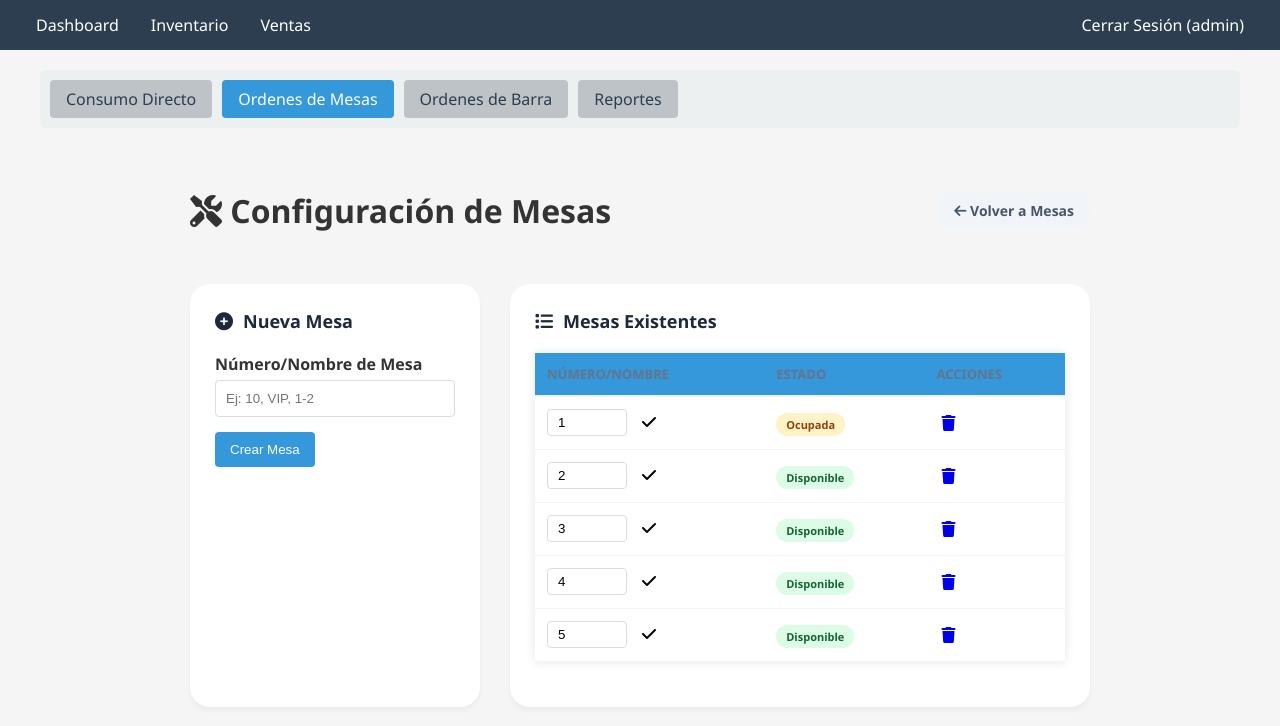
After one commit to Moscdota2/siyc, a Flask app: page /manage_tables in a window 1280 px wide. The commit adds this page. Shown: the top 726 px of the page. Run offline with Flask 3, Linux system fonts and the light colour scheme; a user stored in the database is signed in.

Commit message:
[MOD] Mod all

```diff
--- a/py_app.py
+++ b/py_app.py
@@ -1,4 +1,4 @@
-from flask import Flask, redirect, url_for
+from flask import Flask, redirect, url_for, render_template
 from flask_login import LoginManager
 from py_exchange import db, init_exchange_rate
 from py_models import User, Table, PaymentMethod, create_initial_products
@@ -42,7 +42,7 @@ login_manager.login_view = 'auth.login'
 @login_manager.user_loader
 def load_user(user_id):
     """Load user by ID for Flask-Login."""
-    return User.query.get(int(user_id))
+    return db.session.get(User, int(user_id))
 
 # Register Blueprints
 app.register_blueprint(auth_bp)
@@ -54,6 +54,11 @@ app.register_blueprint(sales_bp)
 def home():
     """Redirect root to the main sales dashboard."""
     return redirect(url_for('sales.index'))
+
+@app.errorhandler(403)
+def forbidden_error(error):
+    """Render custom 403 Forbidden page."""
+    return render_template('403.html'), 403
 
 if __name__ == '__main__':
     with app.app_context():
--- a/py_models.py
+++ b/py_models.py
@@ -48,7 +48,7 @@ class Product(db.Model):
 
 class Table(db.Model):
     id = db.Column(db.Integer, primary_key=True)
-    number = db.Column(db.Integer, unique=True, nullable=False)
+    number = db.Column(db.String(20), unique=True, nullable=False)
     status = db.Column(db.String(20), nullable=False, default="disponible")
     orders = db.relationship('Order', backref='table', lazy=True)
 
--- a/routes/sales.py
+++ b/routes/sales.py
@@ -45,26 +45,88 @@ def manage_exchange_rate():
 @sales_bp.route('/tables')
 @login_required
 def view_tables():
-    """Display all tables and their statuses."""
+    """Display all tables and their statuses with lazy cleanup for empty orders."""
     tables = Table.query.order_by(Table.number).all()
+
+    # Lazy Cleanup: If a table is 'ocupada' but has no items in its active order, reset it.
+    # This happens when a waiter opens a table but doesn't add anything.
+    cleaned = False
+    for table in tables:
+        if table.status == "ocupada":
+            active_order = Order.query.filter_by(table_id=table.id, status="pendiente").first()
+            if not active_order or not active_order.products:
+                table.status = "disponible"
+                if active_order:
+                    db.session.delete(active_order)
+                cleaned = True
+
+    if cleaned:
+        db.session.commit()
+        # Refresh table list after cleanup
+        tables = Table.query.order_by(Table.number).all()
+
     return render_template('sales/tables.html', tables=tables)
 
-@sales_bp.route('/create_table', methods=['GET', 'POST'])
+@sales_bp.route('/manage_tables')
+@admin_required
+def manage_tables():
+    """Admin view to manage tables."""
+    tables = Table.query.order_by(Table.number).all()
+    return render_template('sales/manage_tables.html', tables=tables)
+
+@sales_bp.route('/create_table', methods=['POST'])
 @admin_required
 def create_table():
     """Create a new table."""
-    if request.method == 'POST':
-        try:
-            table_number = int(request.form['number'])
+    try:
+        table_number = request.form['number']
+        if Table.query.filter_by(number=table_number).first():
+            flash(f'La mesa {table_number} ya existe', 'warning')
+        else:
             new_table = Table(number=table_number)
             db.session.add(new_table)
             db.session.commit()
             flash('Mesa creada exitosamente', 'success')
-            return redirect(url_for('sales.view_tables'))
+    except Exception as e:
+        db.session.rollback()
+        flash(f'Error al crear mesa: {str(e)}', 'danger')
+    return redirect(url_for('sales.manage_tables'))
+
+@sales_bp.route('/edit_table/<int:table_id>', methods=['POST'])
+@admin_required
+def edit_table(table_id):
+    """Edit table number/name."""
+    table = Table.query.get_or_404(table_id)
+    try:
+        new_number = request.form['number']
+        existing = Table.query.filter_by(number=new_number).first()
+        if existing and existing.id != table_id:
+            flash(f'Esa mesa ya existe', 'warning')
+        else:
+            table.number = new_number
+            db.session.commit()
+            flash('Mesa actualizada', 'success')
+    except Exception as e:
+        db.session.rollback()
+        flash(f'Error: {str(e)}', 'danger')
+    return redirect(url_for('sales.manage_tables'))
+
+@sales_bp.route('/delete_table/<int:table_id>')
+@admin_required
+def delete_table(table_id):
+    """Delete a table if it's not occupied."""
+    table = Table.query.get_or_404(table_id)
+    if table.status == "ocupada":
+        flash('No se puede eliminar una mesa ocupada', 'danger')
+    else:
+        try:
+            db.session.delete(table)
+            db.session.commit()
+            flash('Mesa eliminada', 'success')
         except Exception as e:
             db.session.rollback()
-            flash(f'Error al crear mesa: {str(e)}', 'danger')
-    return render_template('create_table.html')
+            flash(f'Error: {str(e)}', 'danger')
+    return redirect(url_for('sales.manage_tables'))
 
 @sales_bp.route('/create_order/<int:table_id>')
 @login_required
--- /dev/null
+++ b/templates/sales/manage_tables.html
@@ -0,0 +1,191 @@
+{% extends 'base.html' %}
+
+{% block title %}Administrar Mesas{% endblock %}
+
+{% block content %}
+<div class="sales-nav">
+    <a href="{{ url_for('sales.sales') }}">Consumo Directo</a>
+    <a href="{{ url_for('sales.view_tables') }}" class="active">Ordenes de Mesas</a>
+    <a href="{{ url_for('sales.bar_orders') }}">Ordenes de Barra</a>
+    <a href="{{ url_for('sales.sales_reports') }}">Reportes</a>
+</div>
+
+<div class="admin-container">
+    <div class="admin-header">
+        <h1><i class="fas fa-tools"></i> Configuración de Mesas</h1>
+        <a href="{{ url_for('sales.view_tables') }}" class="btn btn-back">
+            <i class="fas fa-arrow-left"></i> Volver a Mesas
+        </a>
+    </div>
+
+    <div class="admin-grid">
+        <!-- Agregar Mesa -->
+        <div class="admin-card add-card">
+            <h3><i class="fas fa-plus-circle"></i> Nueva Mesa</h3>
+            <form action="{{ url_for('sales.create_table') }}" method="POST" class="inline-form">
+                <div class="form-group">
+                    <label>Número/Nombre de Mesa</label>
+                    <input type="text" name="number" class="form-control" placeholder="Ej: 10, VIP, 1-2" required>
+                </div>
+                <button type="submit" class="btn btn-primary w-100">Crear Mesa</button>
+            </form>
+        </div>
+
+        <!-- Listado de Mesas -->
+        <div class="admin-card list-card">
+            <h3><i class="fas fa-list"></i> Mesas Existentes</h3>
+            <div class="table-list">
+                <table class="admin-table">
+                    <thead>
+                        <tr>
+                            <th>Número/Nombre</th>
+                            <th>Estado</th>
+                            <th>Acciones</th>
+                        </tr>
+                    </thead>
+                    <tbody>
+                        {% for table in tables %}
+                        <tr>
+                            <td>
+                                <form action="{{ url_for('sales.edit_table', table_id=table.id) }}" method="POST"
+                                    class="edit-form">
+                                    <input type="text" name="number" value="{{ table.number }}" class="form-control sm"
+                                        required>
+                                    <button type="submit" class="btn-icon text-success" title="Guardar"><i
+                                            class="fas fa-check"></i></button>
+                                </form>
+                            </td>
+                            <td>
+                                <span class="status-badge {{ table.status }}">{{ table.status|capitalize }}</span>
+                            </td>
+                            <td>
+                                <a href="{{ url_for('sales.delete_table', table_id=table.id) }}"
+                                    class="btn-icon text-danger"
+                                    onclick="return confirm('¿Eliminar mesa {{ table.number }}?')" title="Eliminar">
+                                    <i class="fas fa-trash"></i>
+                                </a>
+                            </td>
+                        </tr>
+                        {% endfor %}
+                    </tbody>
+                </table>
+            </div>
+        </div>
+    </div>
+</div>
+
+<style>
+    .admin-container {
+        max-width: 900px;
+        margin: 0 auto;
+        padding: 20px;
+    }
+
+    .admin-header {
+        display: flex;
+        justify-content: space-between;
+        align-items: center;
+        margin-bottom: 30px;
+    }
+
+    .admin-grid {
+        display: grid;
+        grid-template-columns: 1fr 2fr;
+        gap: 30px;
+    }
+
+    .admin-card {
+        background: white;
+        padding: 25px;
+        border-radius: 20px;
+        box-shadow: 0 4px 6px -1px rgba(0, 0, 0, 0.05);
+    }
+
+    .admin-card h3 {
+        margin-top: 0;
+        margin-bottom: 20px;
+        font-size: 18px;
+        display: flex;
+        align-items: center;
+        gap: 10px;
+        color: #1e293b;
+    }
+
+    .admin-table {
+        width: 100%;
+        border-collapse: collapse;
+    }
+
+    .admin-table th {
+        text-align: left;
+        padding: 12px;
+        border-bottom: 2px solid #f1f5f9;
+        color: #64748b;
+        font-size: 13px;
+        text-transform: uppercase;
+    }
+
+    .admin-table td {
+        padding: 12px;
+        border-bottom: 1px solid #f1f5f9;
+        vertical-align: middle;
+    }
+
+    .edit-form {
+        display: flex;
+        align-items: center;
+        gap: 10px;
+    }
+
+    .form-control.sm {
+        width: 80px;
+        padding: 5px 10px;
+    }
+
+    .btn-icon {
+        background: none;
+        border: none;
+        cursor: pointer;
+        padding: 5px;
+        font-size: 16px;
+        transition: transform 0.2s;
+    }
+
+    .btn-icon:hover {
+        transform: scale(1.2);
+    }
+
+    .status-badge {
+        padding: 4px 10px;
+        border-radius: 50px;
+        font-size: 11px;
+        font-weight: 700;
+    }
+
+    .status-badge.disponible {
+        background: #dcfce7;
+        color: #166534;
+    }
+
+    .status-badge.ocupada {
+        background: #fef3c7;
+        color: #92400e;
+    }
+
+    .btn-back {
+        background: #f1f5f9;
+        color: #475569;
+        text-decoration: none;
+        padding: 8px 16px;
+        border-radius: 10px;
+        font-size: 14px;
+        font-weight: 600;
+    }
+
+    @media (max-width: 768px) {
+        .admin-grid {
+            grid-template-columns: 1fr;
+        }
+    }
+</style>
+{% endblock %}
```
Also changed, not shown: templates/403.html (added, +118 -0 lines), templates/sales/tables.html (+12 -5 lines), bar.db.
